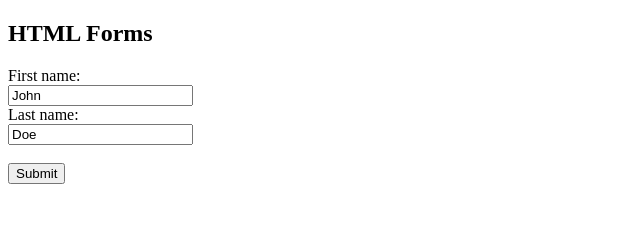
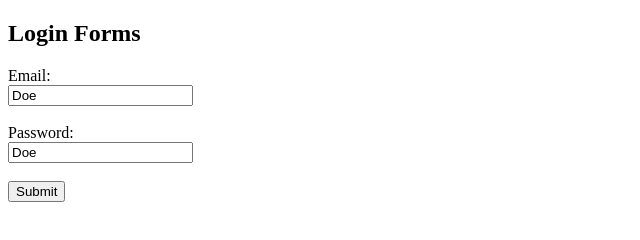
Before and after one commit to khanhlinh112002/git-exercises, a plain HTML site: page index.html in a window 1280 px wide. Shown: the whole page, without its empty margins (0-640 px from the left). Drawn offline with Linux system fonts and the light colour scheme.

Commit message:
add login form

```diff
--- a/index.html
+++ b/index.html
@@ -2,13 +2,13 @@
 <html>
 <body>
 
-<h2>HTML Forms</h2>
+<h2>Login Forms</h2>
 
 <form action="">
-  <label for="fname">First name:</label><br>
-  <input type="text" id="fname" name="fname" value="John"><br>
-  <label for="lname">Last name:</label><br>
-  <input type="text" id="lname" name="lname" value="Doe"><br><br>
+  <label for="email">Email:</label><br>
+  <input type="text" id="lname" name="emale" value="Doe"><br><br>
+  <label for="password">Password:</label><br>
+  <input type="text" id="lname" name="password" value="Doe"><br><br>
   <input type="submit" value="Submit">
 </form>
 
```
